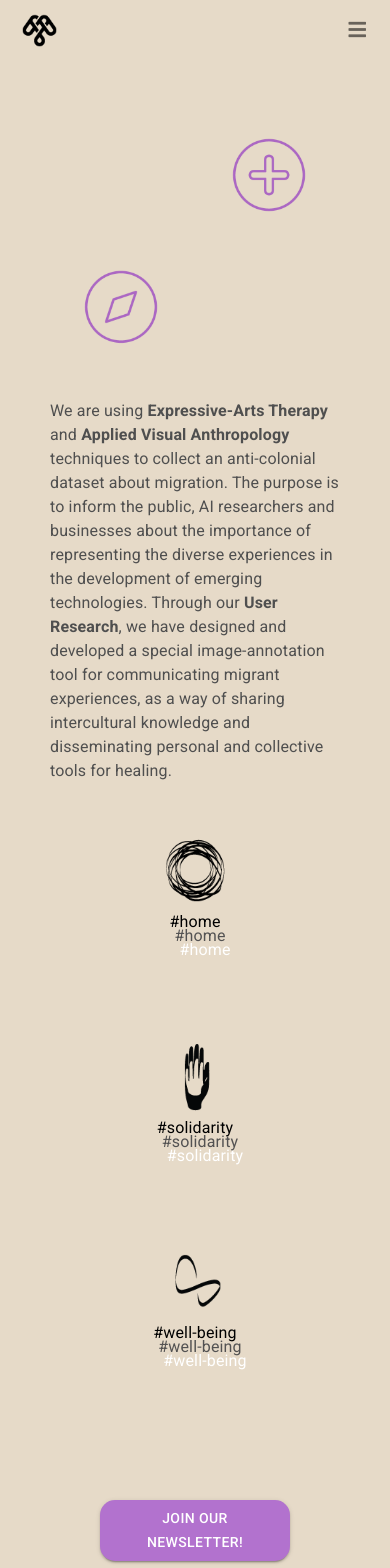
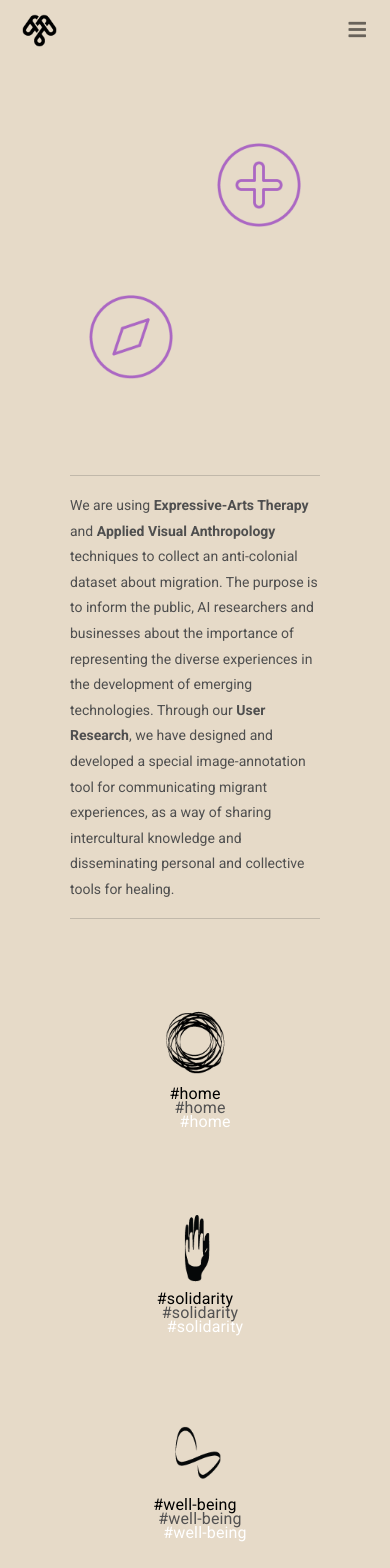
Before and after one commit to jielianglin/migr-ai-tion_III, a React (Create React App) app in the folder frontend/: page / in a window 390 px wide. Shown: the top 1568 px of the page. Built offline with nearby package versions, Linux system fonts and the light colour scheme.

Commit message:
fixed font size and other styling

```diff
--- a/frontend/src/components/upload/CanvasII.js
+++ b/frontend/src/components/upload/CanvasII.js
@@ -330,8 +330,6 @@ export default function CanvasII() {
         // setHistory(history);
         // setHistory(paths.push(lastpath));
         // console.log(paths[1]);
-
-
         // console.log(paths);
     }
 
--- a/frontend/src/pages/Home.css
+++ b/frontend/src/pages/Home.css
@@ -2,10 +2,10 @@
 
 @media (max-width: 600px){
     .uploadIcon {
-        width: 130px;
+        width: 150px;
     }
     .discoveryIcon {
-        width: 130px;
+        width: 150px;
     }
     .homeIcon {
         width: 80px;
@@ -18,6 +18,7 @@
         width: 80px;
         padding-top: 10px;
     }
-
-
+    .introText {
+        font-size: 14px;
+    }
 }
--- a/frontend/src/pages/Home.js
+++ b/frontend/src/pages/Home.js
@@ -89,17 +89,31 @@ var style13 = {
     color: "white",
 }
 
+//themes text div
 var style14 = {
     display: 'flex',
     justifyContent: 'left',
 
 }
 
+//themes text
 var style15 = {
     color: "#B272CE",
-    fontSize: '35px',
     fontStyle: "italic",
-    textAlign: "center"
+    textAlign: "left",
+    padding: "20px"
+}
+
+// intro text div
+var style16 = {
+    padding: "20px",
+}
+
+// 'join open source'
+var style17 = {
+    background: "white",
+    color: "#B272CE",
+    borderRadius: '15px',
 }
 
 export default function Home() {
@@ -238,15 +252,16 @@ export default function Home() {
                         </Grid>
                     </div>
                     <br />
-                    <div>
-                        <Typography >
+                    <div style={style16}>
+
+                        <hr />
+                        <Typography variant="h7" className="introText">
                             We are using <b>Expressive-Arts Therapy</b> and <b>Applied Visual Anthropology</b> techniques to collect an anti-colonial dataset about migration.
                             The purpose is to inform the public, AI researchers and businesses about the importance of representing the diverse experiences in the development of emerging technologies. Through our <b>User Research</b>, we have designed and developed a special image-annotation tool for
                             communicating migrant experiences, as a way of sharing intercultural knowledge and disseminating personal and collective tools for healing.
-                            {/* <br />
-                            <br />
-                            <span style={style16}>Some migration topics that we care about are:</span> */}
                         </Typography>
+
+                        <hr />
                     </div>
                     <Grid container spacing={2} style={style2}>
                         <Grid item xs={12} md={4} style={style9}>
@@ -260,7 +275,7 @@ export default function Home() {
                                     <div style={style14}>
                                         <br />
                                         {homeText && (
-                                            <Typography style={style15}>
+                                            <Typography variant="h7" style={style15} className="themesText">
                                                 <hr />
                                                 We use creative and healing tools to synthesize notions of what <b>#home</b> means for those living in liminal states.
                                                 <hr />
@@ -282,7 +297,7 @@ export default function Home() {
                                     <div style={style14}>
                                         {solidarityText && (
 
-                                            <Typography style={style15}>
+                                            <Typography variant="h7" style={style15} className="themesText">
                                                 <hr />
                                                 We highlight issues, such as, migration flows, representation, discrimmination, surveillance and labor under the umbrella of <b> #solidarity</b>.
                                                 <hr />
@@ -303,7 +318,7 @@ export default function Home() {
                                     <br />
                                     <div style={style14}>
                                         {wellbeingText && (
-                                            <Typography style={style15} onMouseEnter={showWellbeingText} onMouseLeave={hideWellbeingText}>
+                                            <Typography variant="h7" style={style15} className="themesText">
                                                 <hr />
                                                 We research cultural and individual notions and practices of <b>#well-being</b> and connect various threads of knowledge to form intercultural models for being well together.
                                                 <hr />
@@ -316,8 +331,8 @@ export default function Home() {
 
                     <div style={style2}>
                         <Stack spacing={2} direction="column" style={style3}>
-                            <Button variant="contained" style={style4}>  Join Our Newsletter!  </Button>
-                            <Button variant="contained" style={style4}>  Make a Donation!  </Button>
+                            <Button variant="contained" style={style4}>  Sign Up For Our Newsletter!  </Button>
+                            <Button variant="contained" style={style17}>  Join Our Open Source Community!  </Button>
                         </Stack>
                     </div>
                 </div >
```
